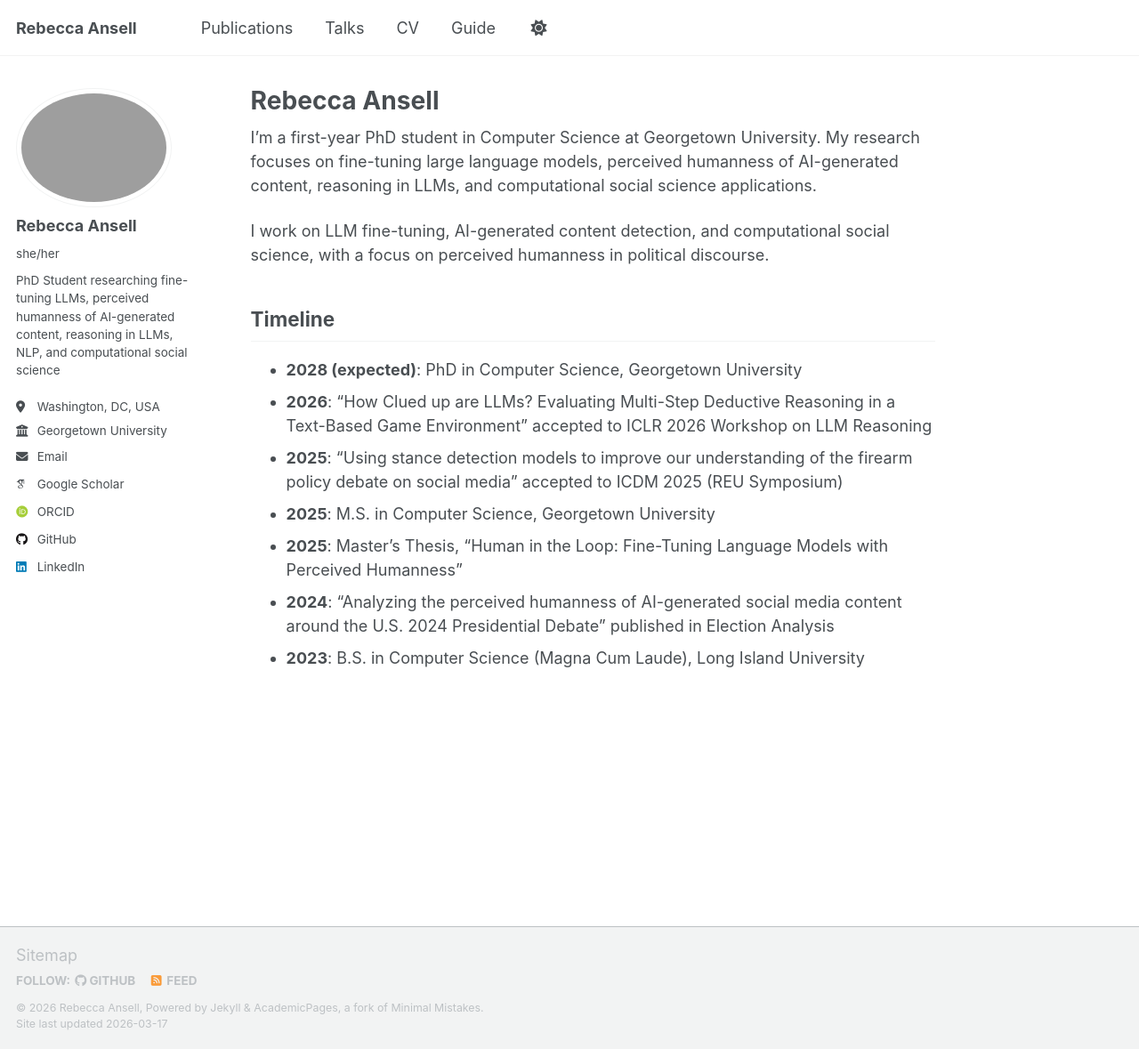
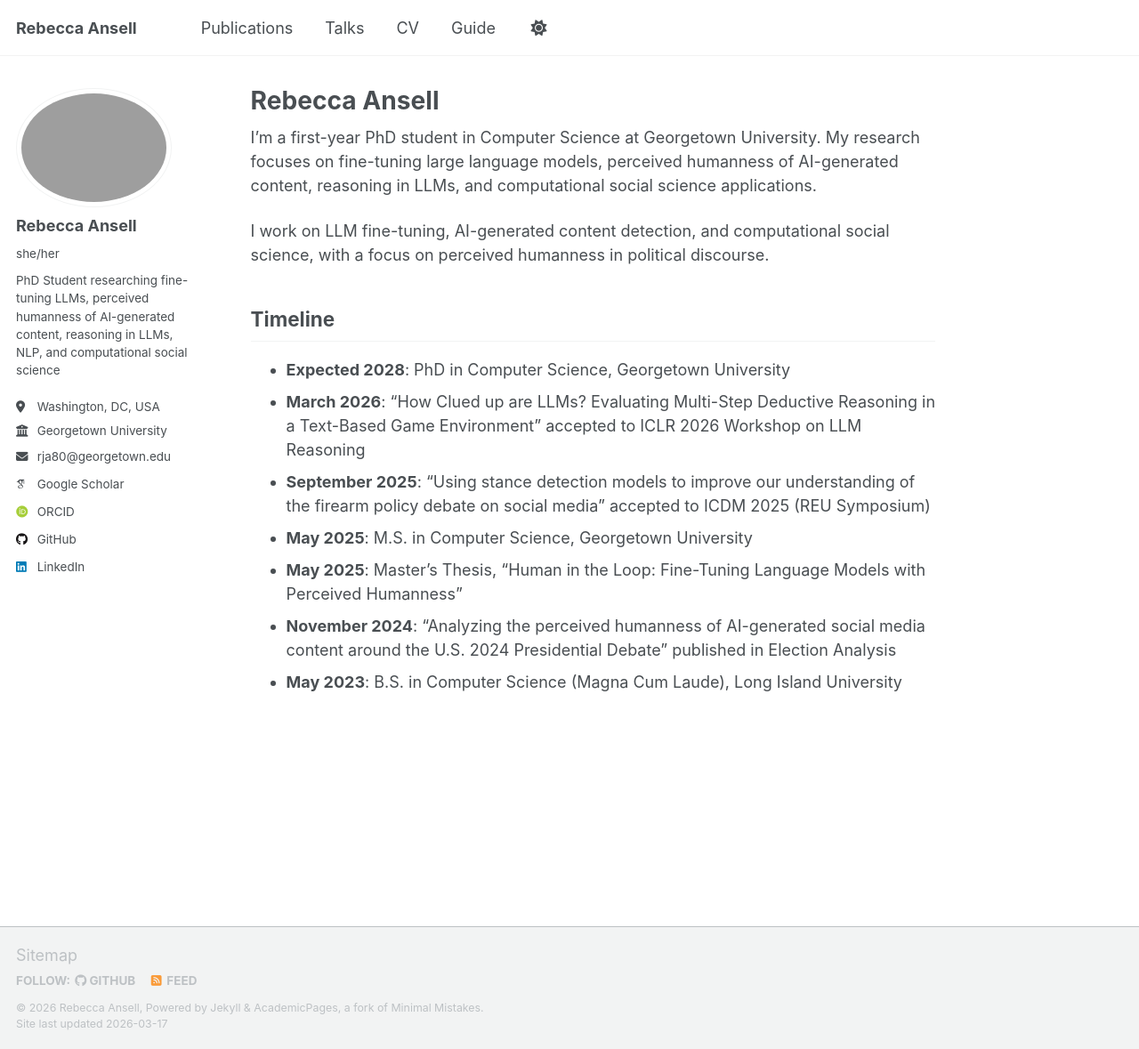
Before and after one commit to rebeccaansell/rebeccaansell.github.io, a Jekyll site: the page built from _pages/about.md, in a window 1280 px wide and 1179 px high. Shown: the whole window at 89% size. Built offline with Jekyll 4.4.1, drawn with Linux system fonts in a browser that asks for light colours; some web fonts are replaced; a script that is not in the unit is left out.

Commit message:
Add months to timeline and show actual sidebar email

```diff
--- a/_includes/author-profile.html
+++ b/_includes/author-profile.html
@@ -34,7 +34,7 @@
         <li><a href="{{ author.uri }}"><i class="fas fa-fw fa-link icon-pad-right" aria-hidden="true"></i>{{ site.data.ui-text[site.locale].website_label | default: "Website" }}</a></li>
       {% endif %}
       {% if author.email %}
-        <li><a href="mailto:{{ author.email }}"><i class="fas fa-fw fa-envelope icon-pad-right" aria-hidden="true"></i>{{ site.data.ui-text[site.locale].email_label | default: "Email" }}</a></li>
+        <li><a href="mailto:{{ author.email }}"><i class="fas fa-fw fa-envelope icon-pad-right" aria-hidden="true"></i>{{ author.email }}</a></li>
       {% endif %}
 
       <!-- Font Awesome and Academicons icons / Academic websites -->
--- a/_pages/about.md
+++ b/_pages/about.md
@@ -13,10 +13,10 @@ I work on LLM fine-tuning, AI-generated content detection, and computational soc
 
 ## Timeline
 
-- **2028 (expected)**: PhD in Computer Science, Georgetown University
-- **2026**: "How Clued up are LLMs? Evaluating Multi-Step Deductive Reasoning in a Text-Based Game Environment" accepted to ICLR 2026 Workshop on LLM Reasoning
-- **2025**: "Using stance detection models to improve our understanding of the firearm policy debate on social media" accepted to ICDM 2025 (REU Symposium)
-- **2025**: M.S. in Computer Science, Georgetown University
-- **2025**: Master's Thesis, "Human in the Loop: Fine-Tuning Language Models with Perceived Humanness"
-- **2024**: "Analyzing the perceived humanness of AI-generated social media content around the U.S. 2024 Presidential Debate" published in Election Analysis
-- **2023**: B.S. in Computer Science (Magna Cum Laude), Long Island University
+- **Expected 2028**: PhD in Computer Science, Georgetown University
+- **March 2026**: "How Clued up are LLMs? Evaluating Multi-Step Deductive Reasoning in a Text-Based Game Environment" accepted to ICLR 2026 Workshop on LLM Reasoning
+- **September 2025**: "Using stance detection models to improve our understanding of the firearm policy debate on social media" accepted to ICDM 2025 (REU Symposium)
+- **May 2025**: M.S. in Computer Science, Georgetown University
+- **May 2025**: Master's Thesis, "Human in the Loop: Fine-Tuning Language Models with Perceived Humanness"
+- **November 2024**: "Analyzing the perceived humanness of AI-generated social media content around the U.S. 2024 Presidential Debate" published in Election Analysis
+- **May 2023**: B.S. in Computer Science (Magna Cum Laude), Long Island University
```
